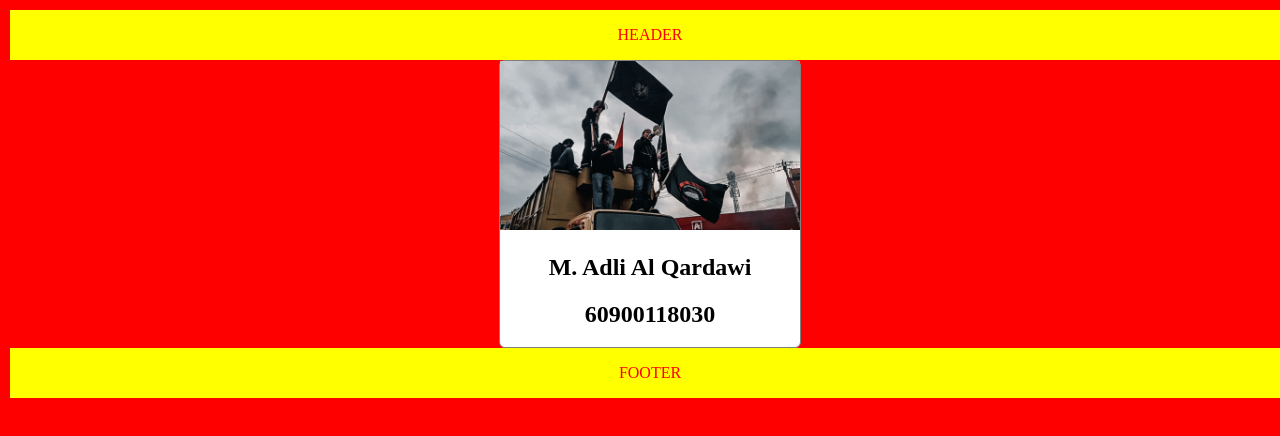
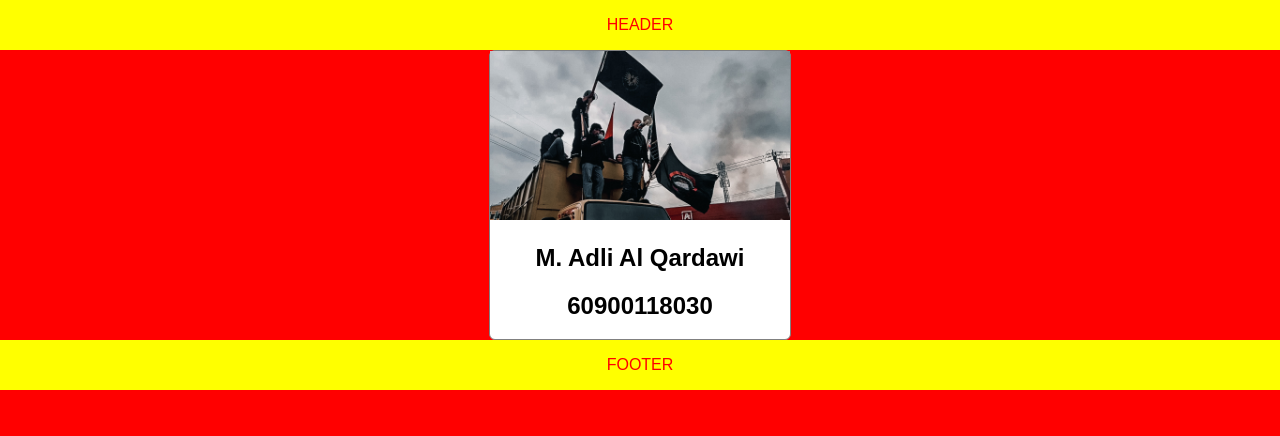
Before and after one commit to adlyalqardawi/adly-60900118030, a plain HTML site: page index.html in a window 1280 px wide. Drawn offline with Linux system fonts and the light colour scheme.

Commit message:
changed style for selector body to make the layout prettier, and changed font to arial

```diff
--- a/style.css
+++ b/style.css
@@ -1,7 +1,11 @@
 body {
-	width : 100%;
-	margin : 10px;
-	background-color: red;
+    width : 100%;
+    margin : 30px;
+    height: 100%;
+    margin: 0px;
+    padding: 0px;
+    background-color: red;
+    font-family: Arial, Helvetica, sans-serif;
 }
 #profile-container{
 	max-width: 300px;
```
